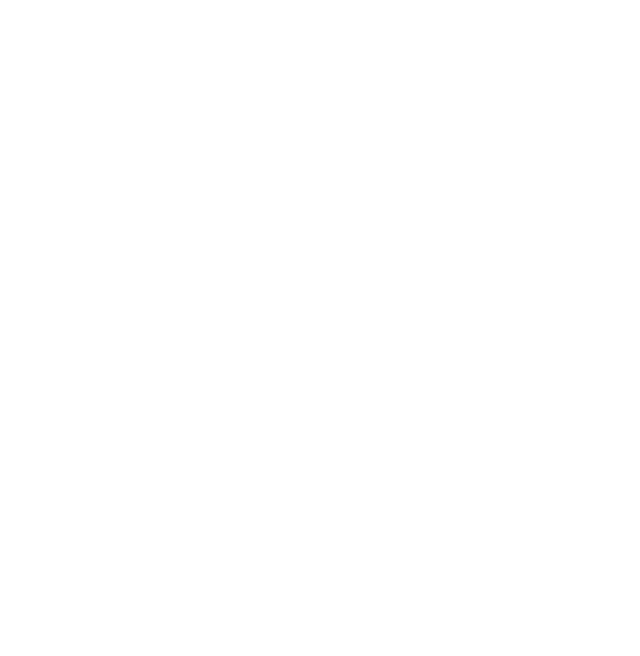
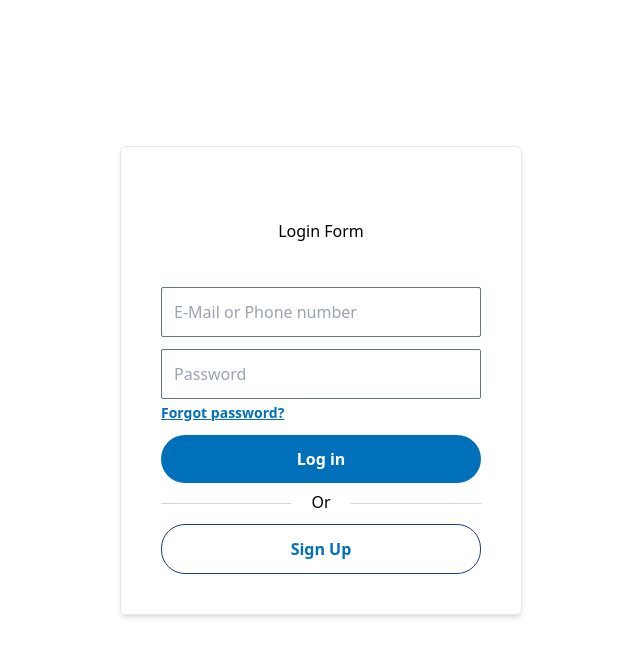
Before and after one commit to NdekoCode/angular-forms, an Angular app: page /login in a window 1280 px wide. Before the commit this address led to /. Shown: the top 656 px of the page, without its empty margins (319-959 px from the left). Built offline with nearby package versions, Linux system fonts and the light colour scheme.

Commit message:
feat: add login form component

```diff
--- a/src/app/app-routing.module.ts
+++ b/src/app/app-routing.module.ts
@@ -1,6 +1,7 @@
 import { NgModule } from '@angular/core';
 import { RouterModule, Routes } from '@angular/router';
 import { FormComponent } from 'src/app/shared/components/form/form.component';
+import { LoginFormComponent } from './shared/components/login-form/login-form.component';
 import { RegisterComponent } from './shared/components/register/register.component';
 
 const routes: Routes = [
@@ -17,6 +18,10 @@
     path: 'form',
     component: FormComponent,
   },
+  {
+    path: 'login',
+    component: LoginFormComponent,
+  },
 ];
 
 @NgModule({
--- a/src/app/app.module.ts
+++ b/src/app/app.module.ts
@@ -5,9 +5,10 @@
 import { AppComponent } from './app.component';
 import { FormComponent } from './shared/components/form/form.component';
 import { RegisterComponent } from './shared/components/register/register.component';
+import { LoginFormComponent } from './shared/components/login-form/login-form.component';
 
 @NgModule({
-  declarations: [AppComponent, FormComponent, RegisterComponent],
+  declarations: [AppComponent, FormComponent, RegisterComponent, LoginFormComponent],
   imports: [BrowserModule, AppRoutingModule],
   providers: [],
   bootstrap: [AppComponent],
--- /dev/null
+++ b/src/app/shared/components/login-form/login-form.component.html
@@ -0,0 +1,39 @@
+<div class="flex items-center justify-center min-h-screen bg-white">
+  <form
+    method="POST"
+    action=""
+    class="flex flex-col items-center p-10 -mt-10 space-y-3 border rounded-md shadow-md border-slate-200"
+  >
+    <div class="py-8">Login Form</div>
+    <input
+      class="p-3 border-[1px] border-slate-500 rounded-sm w-80"
+      placeholder="E-Mail or Phone number"
+    />
+    <div class="flex flex-col space-y-1">
+      <input
+        class="p-3 border-[1px] border-slate-500 rounded-sm w-80"
+        placeholder="Password"
+      />
+      <a href="#" class="font-bold text-sm underline text-[#0070ba]"
+        >Forgot password?</a
+      >
+    </div>
+    <div class="flex flex-col w-full space-y-5">
+      <button
+        class="w-full bg-[#0070ba] rounded-3xl p-3 text-white font-bold transition duration-200 hover:bg-[#003087]"
+      >
+        Log in
+      </button>
+      <div
+        class="flex items-center justify-center border-t-[1px] border-t-slate-300 w-full relative"
+      >
+        <div class="absolute px-5 -mt-1 bg-white font-bod">Or</div>
+      </div>
+      <button
+        class="w-full border-blue-900 hover:border-[#003087] hover:border-[2px] border-[1px] rounded-3xl p-3 text-[#0070ba] font-bold transition duration-200"
+      >
+        Sign Up
+      </button>
+    </div>
+  </form>
+</div>
```
Also changed, not shown: src/app/shared/components/login-form/login-form.component.ts (added, +10 -0 lines), src/app/shared/components/login-form/login-form.component.scss (added), 1 other file (tests, documents, lock files or other folders).
